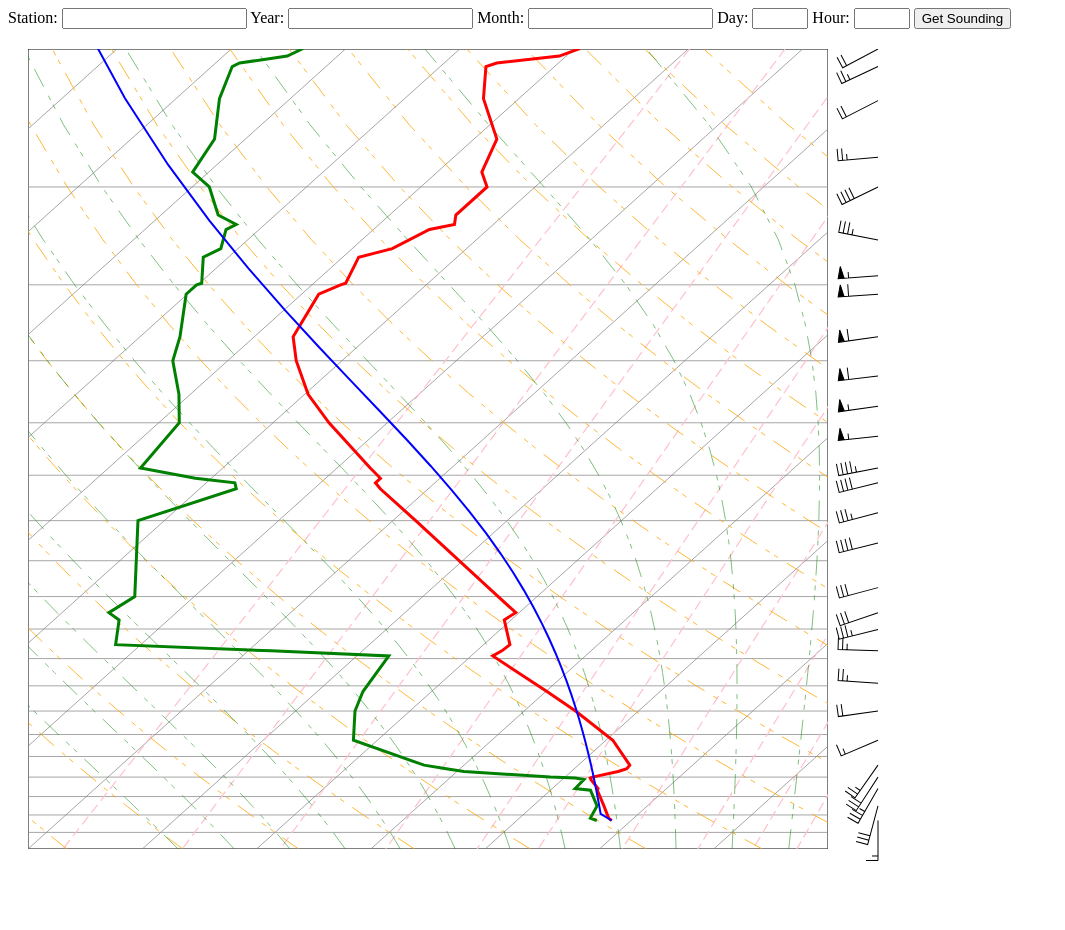
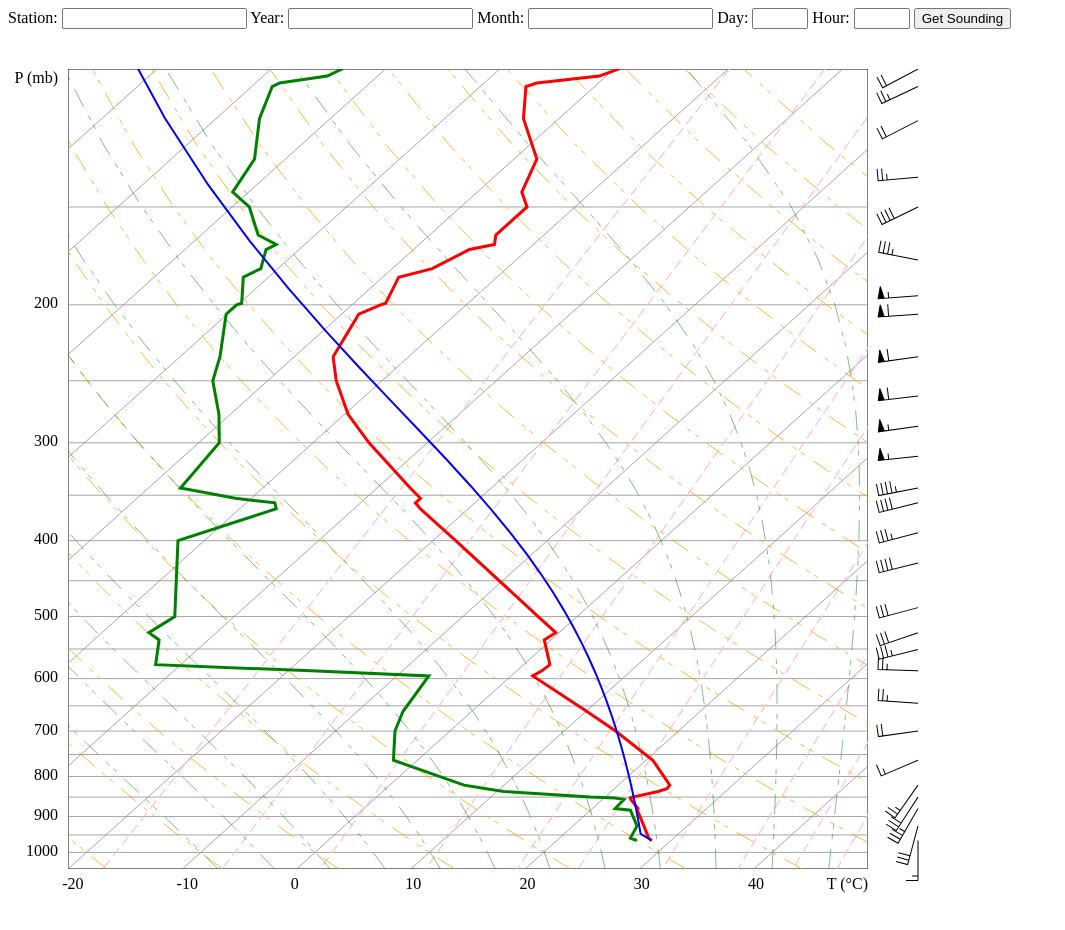
Before and after one commit to wxmann/SoundingJS, a plain HTML site: page index.html in a window 1280 px wide. Shown: the whole page, without its empty margins (0-1065 px from the left). Drawn offline with nearby package versions, Linux system fonts and the light colour scheme.

Commit message:
Plot temperature and pressure axes labels.

```diff
--- a/index.html
+++ b/index.html
@@ -40,7 +40,8 @@
 		</form>
 	</div>
 
-	<svg id="container" width="1200" height="1200" xmlns="http://www.w3.org/2000/svg">
+	<svg id="container">
+		<svg id="skewTLabels"></svg>
 		<svg id="skewT"></svg>
 		<svg id="windBarbLiner"></svg>
 	</svg>
@@ -49,6 +50,10 @@
 	<script>
 		function getSounding() {}
 		loadSounding("KOUN", 1999, 5, 3, 12);
+
+		var container = document.getElementById('container');
+		container.setAttribute('width', '1200');
+		container.setAttribute('height', '1000');
 
 		var skewT = document.getElementById('skewT');
 		skewT.setAttribute('x', skewTCanvas.dimensions.dx.toString());
@@ -65,6 +70,14 @@
 		plotDewptTrace(skewT);
 		plotSBParcel(skewT);
 
+		var labels = document.getElementById('skewTLabels');
+		var labelWidth = skewTCanvas.dimensions.dx + skewTCanvas.dimensions.width;
+		var labelHeight = 1200;
+		labels.setAttribute('width', labelWidth.toString());
+		labels.setAttribute('height', labelHeight.toString());
+		plotPressureLabels(labels);
+		plotTempLabels(labels);
+
 		var windBarbLiner = document.getElementById('windBarbLiner');
 		windBarbLiner.setAttribute('x', windBarbCanvas.dimensions.dx.toString());
 		windBarbLiner.setAttribute('y', windBarbCanvas.dimensions.dy.toString());
--- a/js/plot-area.js
+++ b/js/plot-area.js
@@ -1,10 +1,6 @@
 /**
  * Created by tangz on 4/15/2016.
  */
-
-var baseHeight = 800;
-var skewTAspectRatio = 1;
-var padding = 20;
 
 var seq = function(minVal, maxVal, delta) {
     var arr = [];
@@ -12,19 +8,41 @@ var seq = function(minVal, maxVal, delta) {
         arr.push(val);
     }
 
+    // function subSeq(start, until, interval) {
+    //     var i = 0;
+    //     while (i < arr.length && arr[i++] != start);
+    //     if (i >= arr.length) {
+    //         return [];
+    //     } else {
+    //         var k = 0;
+    //         var returnedArr = [];
+    //         for (var j = i - 1; j < arr.length; j++) {
+    //             if (arr[j] > until) {
+    //                 break;
+    //             }
+    //             if (k % interval == 0) {
+    //                 returnedArr.push(arr[j]);
+    //             }
+    //             k++;
+    //         }
+    //         return returnedArr;
+    //     }
+    // }
+
     return {
         min: minVal,
         max: maxVal,
-        values: arr
+        values: arr,
+        // subSeq: subSeq
     }
 };
 
 var skewTCanvas = (function() {
     var dimensions = {
-        height: baseHeight,
-        width: skewTAspectRatio * baseHeight,
-        dx: padding,
-        dy: padding
+        height: 800,
+        width: 800,
+        dx: 60,
+        dy: 40
     };
 
     var pSeq = seq(100, 1050, 50),
@@ -58,6 +76,12 @@ var skewTCanvas = (function() {
         thetaWMax: thetaSeq.max
     };
 
+    var labels = {
+        pressures: seq(200, 1000, 100).values,
+        temperatures: seq(-40, 40, 10).values,
+        padding: 10
+    };
+
     function pT_Transform(p, T) {
         var pMin = plotConfig.pMin;
         var pMax = plotConfig.pMax;
@@ -82,22 +106,24 @@ var skewTCanvas = (function() {
                 x: relCoordinates.relX * dimensions.width,
                 y: relCoordinates.relY * dimensions.height
             }
-        }
+        },
+        labels: labels
     }
 })();
 
 var windBarbCanvas = (function () {
-    var thisWidth = 100;
+    var baseWidth = 100;
+    var skewTDim = skewTCanvas.dimensions;
     var dimensions = {
-        height: 1.5 * baseHeight,
-        width: thisWidth,
-        dx: skewTAspectRatio * baseHeight + padding,
-        dy: padding
+        height: 1.5 * skewTDim.height,
+        width: baseWidth,
+        dx: skewTDim.width + skewTDim.dx,
+        dy: skewTDim.dy
     };
 
     var barbLengthBase = 36;
     var barbConfig = {
-        barbLength: thisWidth / 2.5,
+        barbLength: baseWidth / 2.5,
         longBarbHeight: barbLengthBase / 3,
         shortBarbHeight: barbLengthBase / 6,
         flagWidth: barbLengthBase / 6,
@@ -108,5 +134,5 @@ var windBarbCanvas = (function () {
     return {
         dimensions: dimensions,
         barbConfig: barbConfig
-    };
+    }
 })();
--- a/js/plot.js
+++ b/js/plot.js
@@ -223,3 +223,50 @@ var plotSBParcel = function (skewT) {
     var elem = getTraceElement(trace, id, style);
     skewT.appendChild(elem);
 };
+
+var plotPressureLabels = function(labelCanvas) {
+    var g = createGroupElement('pLabels');
+    g.setAttribute('transform', 'translate(-' + skewTCanvas.labels.padding + ',0)');
+    g.setAttribute('text-anchor', 'end');
+    labelCanvas.appendChild(g);
+
+    var title = getTextElement('P (mb)', skewTCanvas.dimensions.dx, skewTCanvas.dimensions.dy);
+    g.appendChild(title);
+    title.setAttribute('alignment-baseline', 'text-before-edge');
+
+    skewTCanvas.labels.pressures.forEach(function (p) {
+        var y = skewTCanvas.transform(p, 0).y + skewTCanvas.dimensions.dy;
+        var x = skewTCanvas.dimensions.dx;
+        var textElem = getTextElement(p, x, y);
+        textElem.setAttribute('alignment-baseline', 'middle');
+        g.appendChild(textElem);
+    });
+};
+
+var plotTempLabels = function(labelCanvas) {
+    var g = createGroupElement('pLabels');
+    g.setAttribute('transform', 'translate(0,20)');
+    labelCanvas.appendChild(g);
+
+    var title = getTextElement('T (°C)',
+        skewTCanvas.dimensions.width + skewTCanvas.dimensions.dx, skewTCanvas.dimensions.height + skewTCanvas.dimensions.dy);
+    title.setAttribute('text-anchor', 'end');
+    g.appendChild(title);
+
+    skewTCanvas.labels.temperatures.forEach(function (T) {
+        var maxP = skewTCanvas.plotConfig.pMax;
+        var coords = skewTCanvas.transform(maxP, T);
+        var y = coords.y + skewTCanvas.dimensions.dy;
+        var x = coords.x - skewTCanvas.dimensions.dx;
+        var textElem = getTextElement(T, x, y);
+        g.appendChild(textElem);
+    });
+};
+
+function getTextElement(level, x, y) {
+    var textElem = document.createElementNS(SVG_NS, 'text');
+    textElem.innerHTML = level.toString();
+    textElem.setAttribute('x', x.toString());
+    textElem.setAttribute('y', y.toString());
+    return textElem;
+}
```
